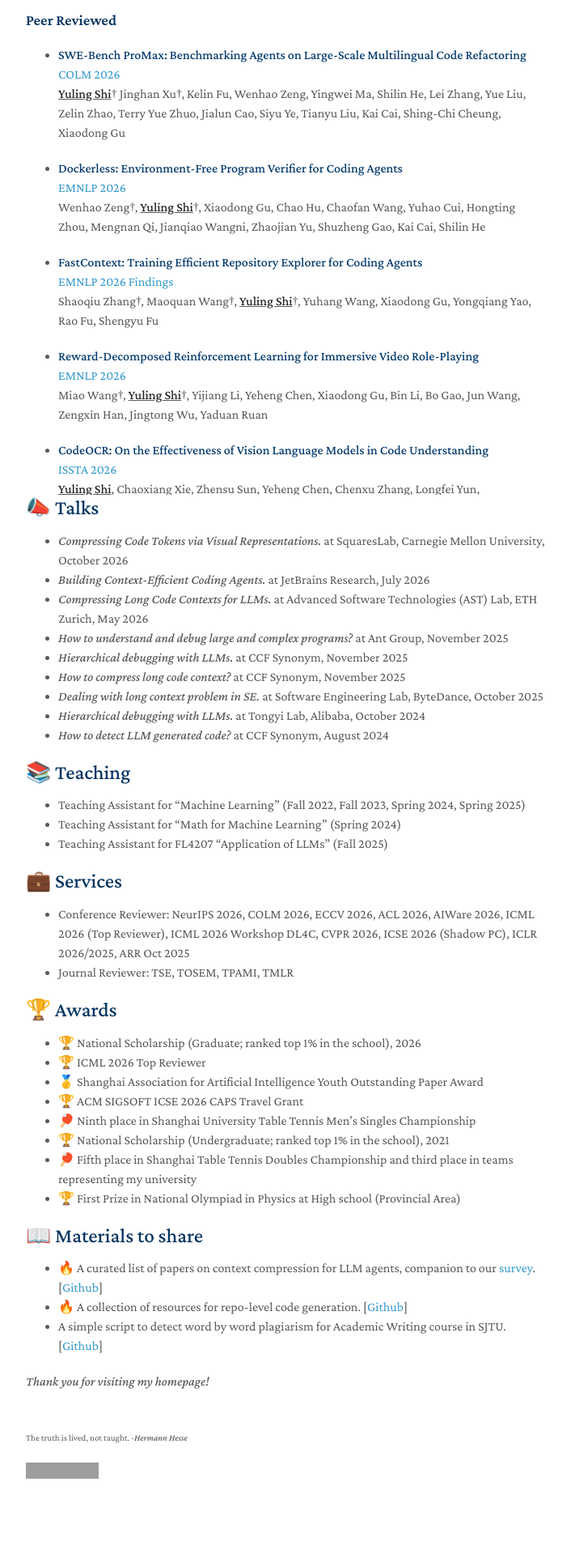
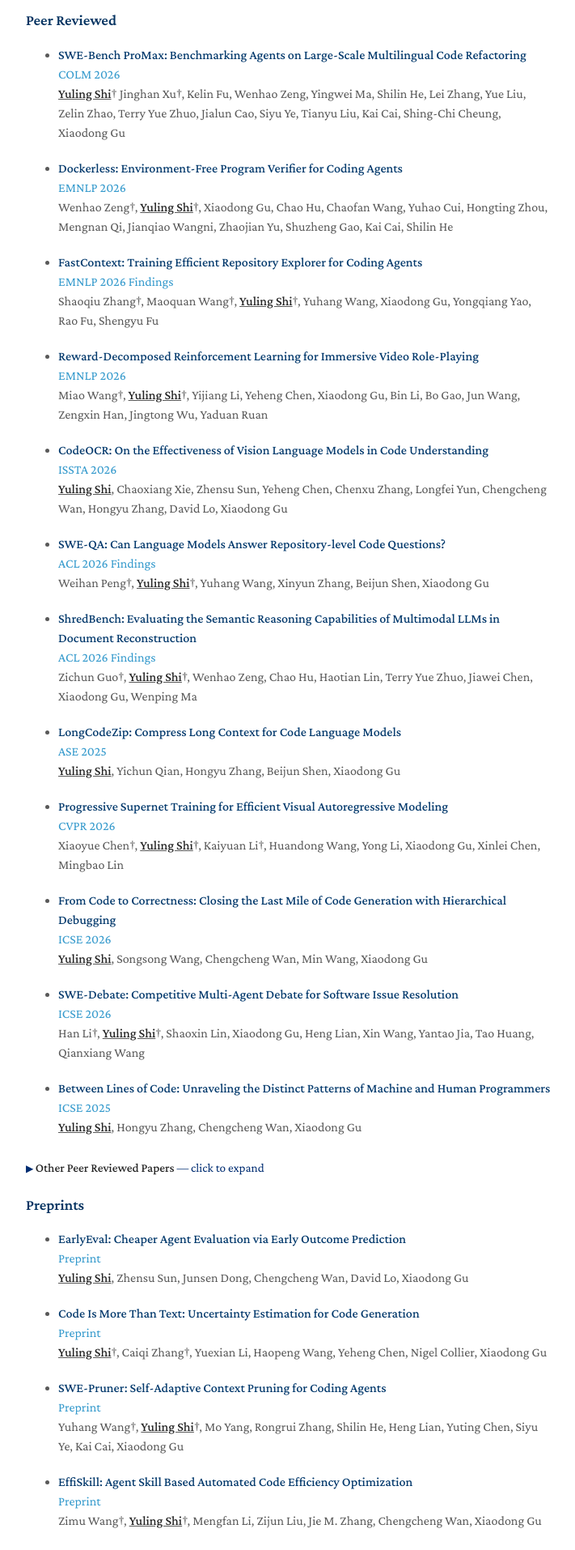
Before and after one commit to YerbaSite/YerbaSite.github.io, a Jekyll site: the page built from index.md, in a window 1280 px wide. Shown: the part 1510-3424 px from the top of the page at 81% size, without its empty margins (438-1149 px from the left). Built offline with Jekyll 4.4.1, drawn with Linux system fonts in a browser that asks for light colours; nearby versions of some CDN libraries; a style sheet for code colours, icons or effects is not loaded; our own code applies the rules of GitHub Pages for plain Markdown files; before the commit the page ends 3393 px from its top, so only the background shows below that; some of the changed text lies outside the part shown; grey boxes are pictures that could not be loaded.

Commit message:
Remove scrolling from publications section

```diff
--- a/assets/css/publications-no-dark-mode.css
+++ b/assets/css/publications-no-dark-mode.css
@@ -75,17 +75,14 @@
 .publications ol.bibliography li .teaser { border-radius: 8px; box-shadow: 3px 3px 6px #888; height: 123px; width: 270px; margin-top: 5px; margin-left: 5px; margin-bottom: 5px; object-fit: cover; }
 
 /* Borderless scrolling sections */
-.news-scroll,
-.papers-scroll {
+.news-scroll {
   overflow-y: auto;
   padding-right: 0.75rem;
   scrollbar-width: thin;
 }
 .news-scroll { max-height: min(360px, 55vh); }
-.papers-scroll { max-height: min(640px, 75vh); }
 .news-scroll > ul:first-child { margin-top: 0; }
-.news-scroll:focus-visible,
-.papers-scroll:focus-visible { outline: 2px solid #4f6d8c; outline-offset: 4px; }
+.news-scroll:focus-visible { outline: 2px solid #4f6d8c; outline-offset: 4px; }
 
 details.pub-collapsible { margin-top: 1em; margin-bottom: 1em; }
 details.pub-collapsible summary { cursor: pointer; padding: 0.5em 0; color: var(--global-theme-color); font-size: 0.95rem; user-select: none; list-style: none; }
--- a/index.md
+++ b/index.md
@@ -221,8 +221,6 @@
 </div>
 
 ## &#x1F4DD; Selected Publications
-
-<div class="papers-scroll" markdown="1" role="region" aria-label="Selected publications" tabindex="0">
 
 † denotes equal contribution.
 
@@ -457,8 +455,6 @@
 
 </details>
 
-</div>
-
 <!-- ## &#x1F468;&#x200D;&#x1F4BB; Experiences -->
 
 <!-- - Research Intern at ByteDance, 2025.11-Now
```
Also changed, not shown: assets/css/publications.css (+2 -5 lines).
